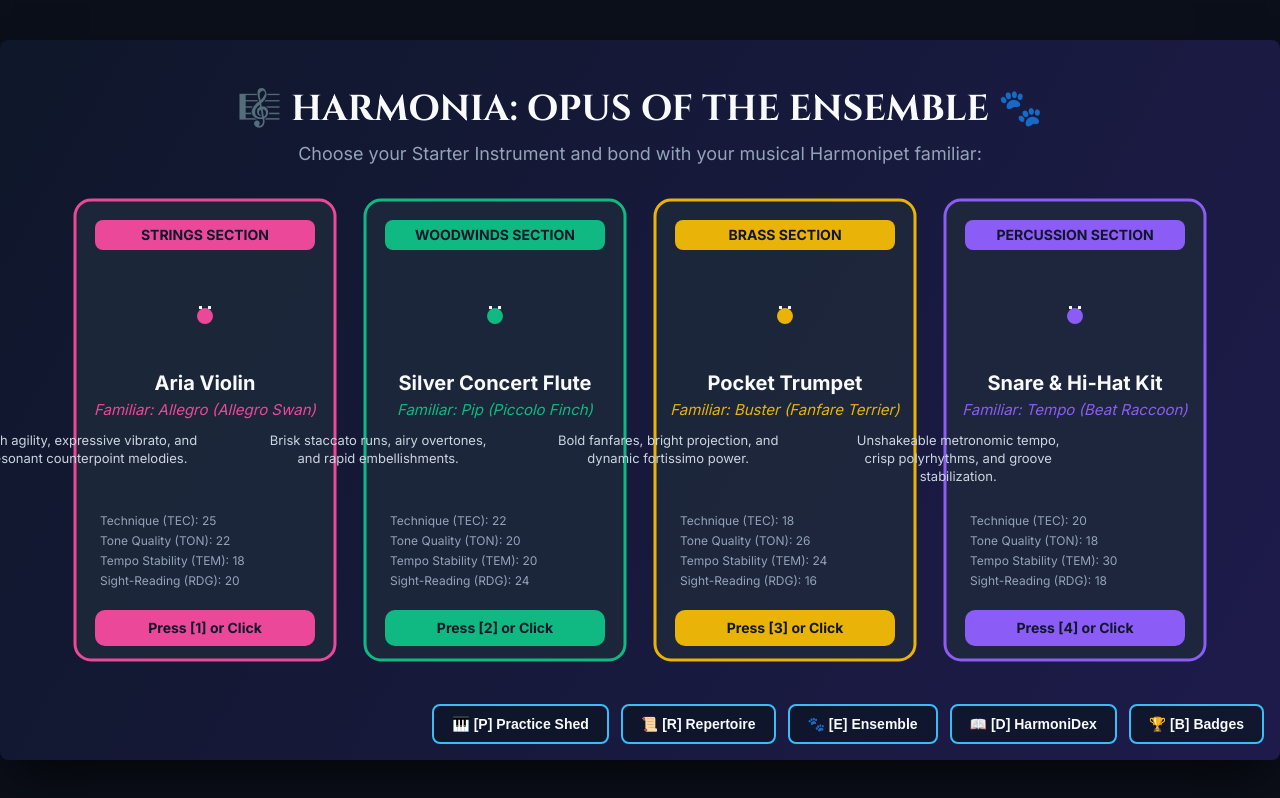
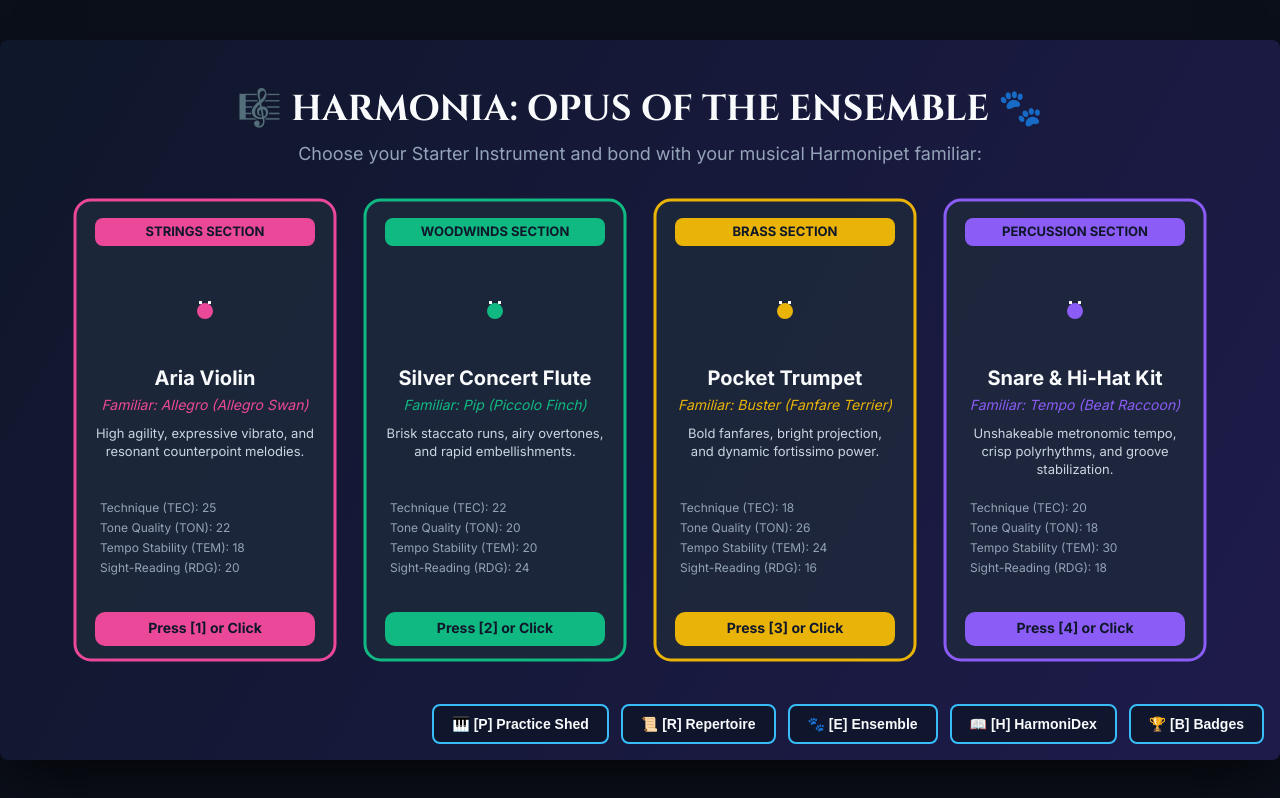
Before and after one commit to djkurtz/astral-stream, a website built with Vite: page index.html in a window 1280 px wide. Built offline with nearby package versions, Linux system fonts and the light colour scheme.

Commit message:
Fix starter card description alignment and add on-screen movement controls helper

```diff
--- a/index.html
+++ b/index.html
@@ -15,7 +15,7 @@
       <button id="btn-practice" class="tool-btn" title="Practice your instrument">🎹 [P] Practice Shed</button>
       <button id="btn-repertoire" class="tool-btn" title="View sheet music repertoire">📜 [R] Repertoire</button>
       <button id="btn-ensemble" class="tool-btn" title="Inspect ensemble members">🐾 [E] Ensemble</button>
-      <button id="btn-dex" class="tool-btn" title="Open HarmoniDex Bestiary">📖 [D] HarmoniDex</button>
+      <button id="btn-dex" class="tool-btn" title="Open HarmoniDex Bestiary">📖 [H] HarmoniDex</button>
       <button id="btn-badges" class="tool-btn" title="View Conservatory Badges">🏆 [B] Badges</button>
     </div>
 
--- a/src/renderer.ts
+++ b/src/renderer.ts
@@ -98,31 +98,36 @@ export class HarmoniaRenderer {
       // Instrument Section Pill
       ctx.fillStyle = opt.pet.color;
       ctx.beginPath();
-      ctx.roundRect(x + 20, cardY + 20, cardW - 40, 30, 8);
+      ctx.roundRect(x + 20, cardY + 18, cardW - 40, 28, 8);
       ctx.fill();
       ctx.fillStyle = '#0f172a';
-      ctx.font = 'bold 14px "Inter", sans-serif';
-      ctx.fillText(opt.sectionName.toUpperCase(), x + cardW / 2, cardY + 40);
+      ctx.font = 'bold 13px "Inter", sans-serif';
+      ctx.textAlign = 'center';
+      ctx.textBaseline = 'middle';
+      ctx.fillText(opt.sectionName.toUpperCase(), x + cardW / 2, cardY + 32);
 
       // Pet Avatar & Sprite
-      this.drawPixelPet(ctx, x + cardW / 2, cardY + 120, opt.pet, state.time);
+      ctx.textBaseline = 'alphabetic';
+      this.drawPixelPet(ctx, x + cardW / 2, cardY + 115, opt.pet, state.time);
 
       // Pet Name & Species
       ctx.fillStyle = '#f8fafc';
       ctx.font = 'bold 20px "Inter", sans-serif';
-      ctx.fillText(opt.name, x + cardW / 2, cardY + 190);
+      ctx.textAlign = 'center';
+      ctx.fillText(opt.name, x + cardW / 2, cardY + 185);
 
       ctx.fillStyle = opt.pet.color;
-      ctx.font = 'italic 15px "Inter", sans-serif';
-      ctx.fillText(`Familiar: ${opt.pet.name} (${opt.pet.species})`, x + cardW / 2, cardY + 215);
+      ctx.font = 'italic 14px "Inter", sans-serif';
+      ctx.fillText(`Familiar: ${opt.pet.name} (${opt.pet.species})`, x + cardW / 2, cardY + 210);
 
-      // Description
+      // Description - Centered within the card
       ctx.fillStyle = '#cbd5e1';
       ctx.font = '13px "Inter", sans-serif';
-      this.wrapText(ctx, opt.description, x + 15, cardY + 245, cardW - 30, 18);
+      ctx.textAlign = 'center';
+      this.wrapText(ctx, opt.description, x + cardW / 2, cardY + 238, cardW - 36, 18);
 
       // Base Stats
-      const statY = cardY + 325;
+      const statY = cardY + 312;
       ctx.fillStyle = '#94a3b8';
       ctx.font = '12px "Inter", sans-serif';
       ctx.textAlign = 'left';
@@ -135,11 +140,13 @@ export class HarmoniaRenderer {
       ctx.textAlign = 'center';
       ctx.fillStyle = opt.pet.color;
       ctx.beginPath();
-      ctx.roundRect(x + 20, cardY + cardH - 50, cardW - 40, 36, 10);
+      ctx.roundRect(x + 20, cardY + cardH - 48, cardW - 40, 34, 10);
       ctx.fill();
       ctx.fillStyle = '#0f172a';
       ctx.font = 'bold 14px "Inter", sans-serif';
-      ctx.fillText(`Press [${idx + 1}] or Click`, x + cardW / 2, cardY + cardH - 27);
+      ctx.textBaseline = 'middle';
+      ctx.fillText(`Press [${idx + 1}] or Click`, x + cardW / 2, cardY + cardH - 31);
+      ctx.textBaseline = 'alphabetic';
     });
 
     ctx.textAlign = 'center';
@@ -554,6 +561,20 @@ export class HarmoniaRenderer {
     for (let i = 0; i < state.wallet.reputationStars; i++) stars += '★';
     if (stars === '') stars = '☆☆☆☆☆';
     ctx.fillText(`♪ ${state.wallet.gold}  |  ✨ ${state.wallet.inspirationSparks}  |  ★ ${stars}`, this.width - 24, 34);
+
+    // Bottom-Left Movement Helper
+    ctx.fillStyle = 'rgba(15, 23, 42, 0.75)';
+    ctx.strokeStyle = '#334155';
+    ctx.lineWidth = 1;
+    ctx.beginPath();
+    ctx.roundRect(16, this.height - 48, 310, 32, 8);
+    ctx.fill();
+    ctx.stroke();
+
+    ctx.fillStyle = '#94a3b8';
+    ctx.font = 'bold 12px "Inter", sans-serif';
+    ctx.textAlign = 'left';
+    ctx.fillText('🎮 Move: [W A S D] or [↑ ← ↓ →]', 28, this.height - 27);
   }
 
   /* ---------------- DIALOGUE OVERLAY ---------------- */
@@ -659,14 +680,14 @@ export class HarmoniaRenderer {
     for (const w of words) {
       const test = line + w + ' ';
       if (ctx.measureText(test).width > maxW && line !== '') {
-        ctx.fillText(line, x, currY);
+        ctx.fillText(line.trim(), x, currY);
         line = w + ' ';
         currY += lineH;
       } else {
         line = test;
       }
     }
-    ctx.fillText(line, x, currY);
+    ctx.fillText(line.trim(), x, currY);
   }
 
   /* ---------------- WILD HARMONIPET ENCOUNTER RENDERER ---------------- */
--- a/src/ui.ts
+++ b/src/ui.ts
@@ -108,7 +108,7 @@ export class HarmoniaUI {
           this.renderEnsembleRoster();
         }
       }
-      if (e.code === 'KeyD') {
+      if (e.code === 'KeyH') {
         modalDex?.classList.toggle('hidden');
         if (modalDex && !modalDex.classList.contains('hidden')) {
           this.renderHarmoniDex();
```
